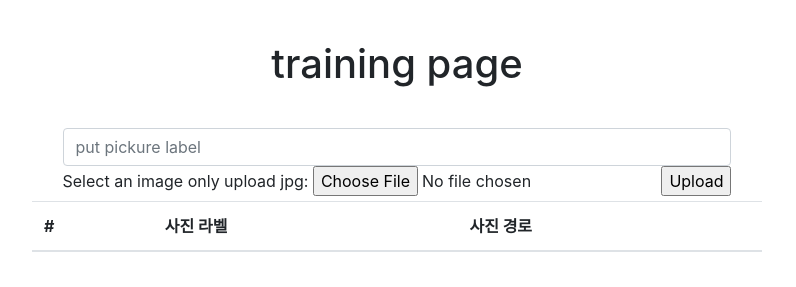
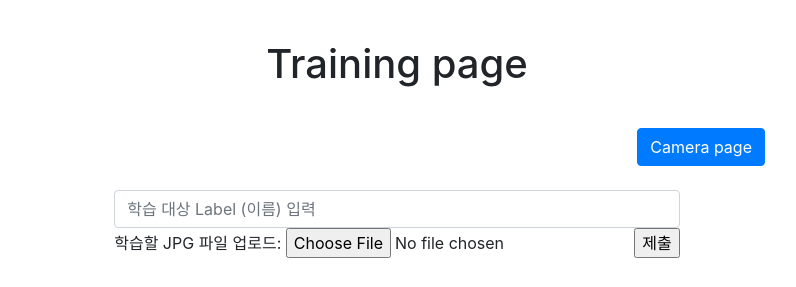
Before and after one commit to asheswook/TakeAGlance, a Flask app: template templates/train.html in a window 1280 px wide. Shown: the top 287 px of the page, without its empty margins (243-1039 px from the left). Run offline with Flask 3, Linux system fonts and the light colour scheme; the template is opened without the code that fills it, so the values that code supplies are empty; some libraries are stand-ins or nearby versions.

Commit message:
디자인 수정

```diff
--- a/templates/train.html
+++ b/templates/train.html
@@ -22,23 +22,27 @@
             margin: 5vh;
         }
     </style>
-    <title>training page</title>
+    <title>Training page</title>
   </head>
   <body>
     <div class="container">
       <div class="row">
         <div class="col-lg-8 offset-lg-2 center_column">
-            <h1>training page</h1>
+            <h1>Training page</h1>
+            <div class="offset-lg-10">
+              <button type="button" class="btn btn-primary" onclick="location.replace('/');">Camera page</button>
+            </div>
+            <br />
           <form method="post" action='{{url_for('train')}}' enctype="multipart/form-data">
             <div class='image_label'>
-                <input placeholder='put pickure label'type='text' class='form-control' required  name='label'/>
+                <input placeholder='학습 대상 Label (이름) 입력'type='text' class='form-control' required  name='label'/>
             </div>
 
-            <label for="imageUpload">Select an image only upload jpg:</label>
+            <label for="imageUpload">학습할 JPG 파일 업로드:</label>
             <input type="file" id="imageUpload" name="image" accept='.jpg' required name='image'/>
-            <input type="submit" value="Upload" />
+            <input type="submit" value="제출" />
           </form>
-
+          <br>
           <table class='table'>
             <thead>
               <tr>
```
Also changed, not shown: templates/index.html (+33 -18 lines).
